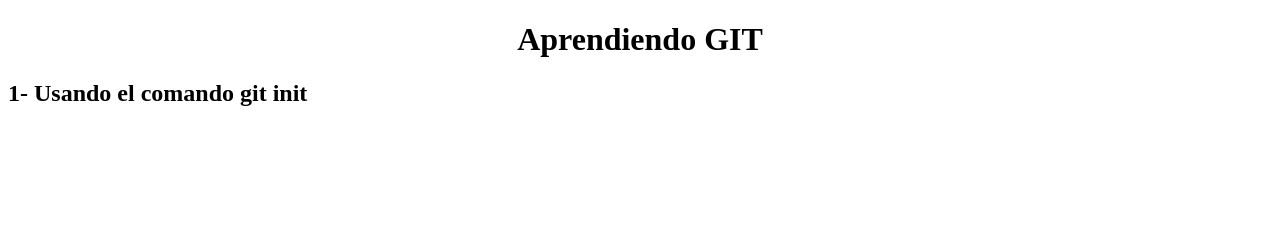
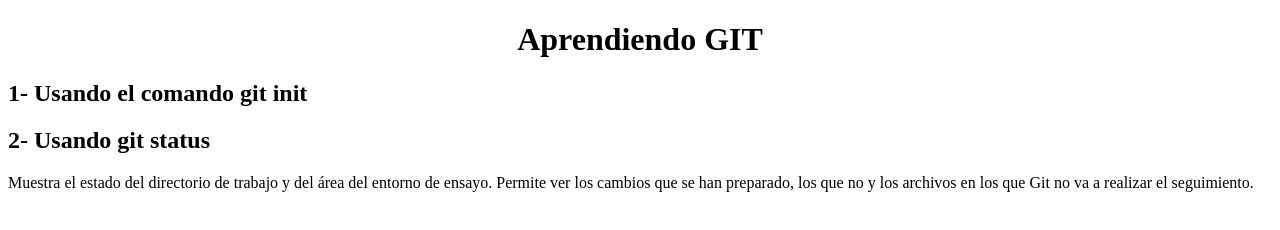
Before and after one commit to AndrewRivera29/Prueba_git, a plain HTML site: page index.html in a window 1280 px wide. Drawn offline with Linux system fonts and the light colour scheme.

Commit message:
Agregamos definición de git status

```diff
--- a/index.html
+++ b/index.html
@@ -8,6 +8,10 @@
 
     <h1 align="center">Aprendiendo GIT</h1>
     <h2>1- Usando el comando git init</h2>
+    <h2>2- Usando git status</h2>
+    <p>Muestra el estado del directorio de trabajo y del área del entorno de ensayo.
+    Permite ver los cambios que se han preparado, los que no y los archivos en los que Git
+    no va a realizar el seguimiento.</p>
 
 </body>
 </html>
```
